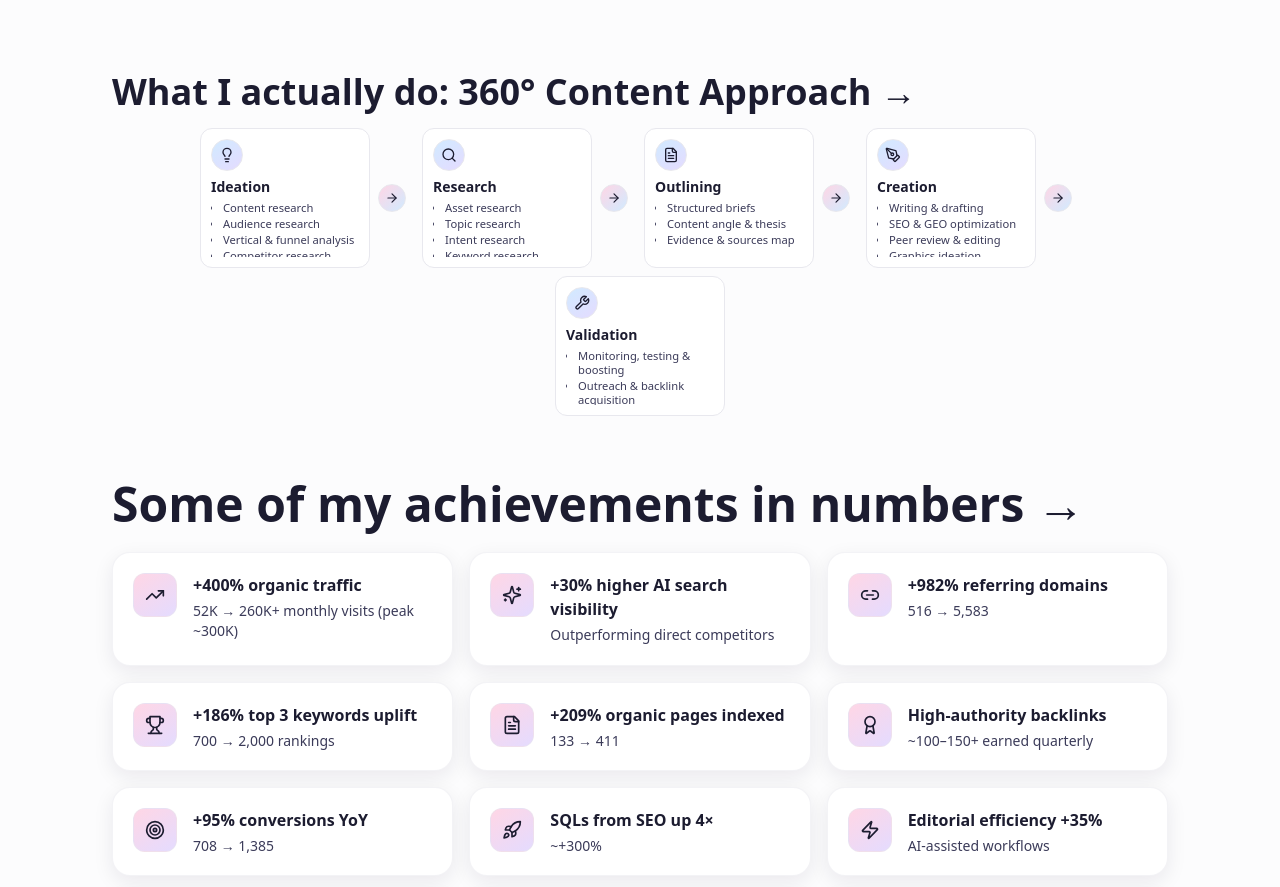
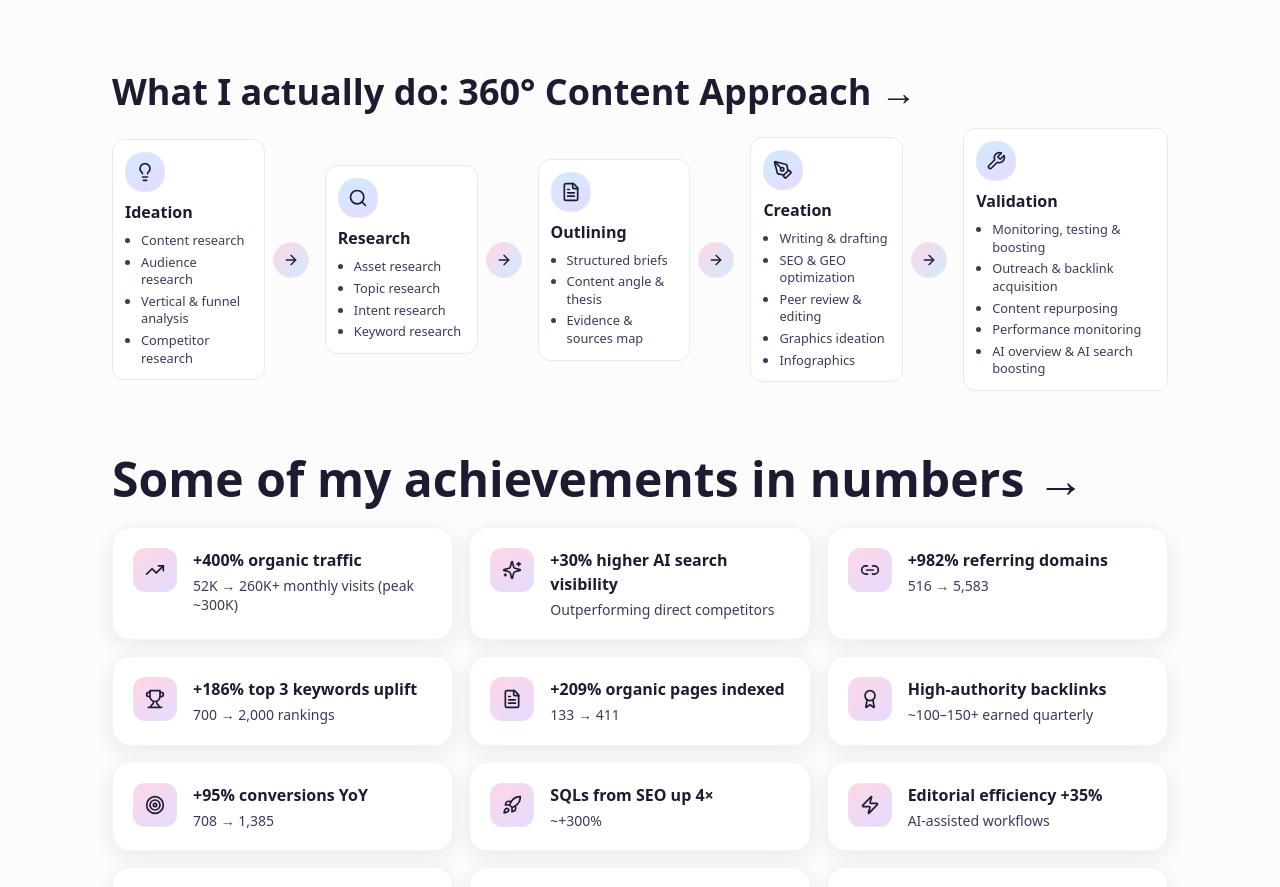
Before and after one commit to gosia-szaniawska/gosia-szaniawska-portfolio-c2155801, a React (Vite) app: page / in a window 1280 px wide. Shown: the part 1200-2087 px from the top of the page. Built offline with nearby package versions, Linux system fonts and the light colour scheme; the HTML template or start-up script is replaced by a standard one.

Commit message:
Refactor: Adjust ApproachSection layout

```diff
--- a/src/components/ApproachSection.tsx
+++ b/src/components/ApproachSection.tsx
@@ -60,48 +60,48 @@ const ApproachSection = () => {
       <h2 id="approach-title" className="text-2xl sm:text-3xl lg:text-4xl mb-4">
         What I actually do: 360° Content Approach →
       </h2>
-      <div className="flex flex-wrap items-start justify-center gap-2">
+      <div className="flex items-center justify-between gap-2">
         {phases.map((phase, index) => {
           const Icon = phase.icon;
           const isLast = index === phases.length - 1;
           return (
-            <div key={index} className="flex items-center">
+            <div key={index} className="flex items-center flex-1">
               <article
-                className="bg-card border border-border rounded-xl p-2.5 shadow-elegant w-[170px] h-[140px] flex flex-col"
+                className="bg-card border border-border rounded-xl p-3 shadow-elegant w-full min-h-[180px] flex flex-col"
                 role="listitem"
                 aria-labelledby={`phase-${index}`}
               >
                 <div
-                  className="w-8 h-8 rounded-lg grid place-items-center mb-1.5 border border-border flex-shrink-0"
+                  className="w-10 h-10 rounded-lg grid place-items-center mb-2 border border-border flex-shrink-0"
                   style={{
                     background:
                       "linear-gradient(145deg, hsl(var(--pastel-blue)), hsl(var(--pastel-violet)))",
                   }}
                   aria-hidden="true"
                 >
-                  <Icon className="w-4 h-4" />
+                  <Icon className="w-5 h-5" />
                 </div>
-                <h3 id={`phase-${index}`} className="font-bold text-sm mb-1 flex-shrink-0">
+                <h3 id={`phase-${index}`} className="font-bold text-base mb-2 flex-shrink-0">
                   {phase.title}
                 </h3>
-                <ul className="space-y-0.5 text-muted-foreground text-[0.7rem] pl-3 list-disc overflow-hidden">
+                <ul className="space-y-1 text-muted-foreground text-[0.8rem] pl-4 list-disc">
                   {phase.items.map((item, itemIndex) => (
-                    <li key={itemIndex} className="leading-tight">{item}</li>
+                    <li key={itemIndex} className="leading-snug">{item}</li>
                   ))}
                 </ul>
               </article>
 
               {!isLast && (
-                <div className="flex justify-center items-center px-2">
+                <div className="flex justify-center items-center px-2 flex-shrink-0">
                   <div
-                    className="w-7 h-7 rounded-full grid place-items-center border border-border flex-shrink-0"
+                    className="w-9 h-9 rounded-full grid place-items-center border border-border"
                     style={{
                       background:
                         "linear-gradient(135deg, hsl(var(--pastel-pink)), hsl(var(--pastel-blue)))",
                     }}
                     aria-hidden="true"
                   >
-                    <ArrowRight className="w-3.5 h-3.5" />
+                    <ArrowRight className="w-4 h-4" />
                   </div>
                 </div>
               )}
```
